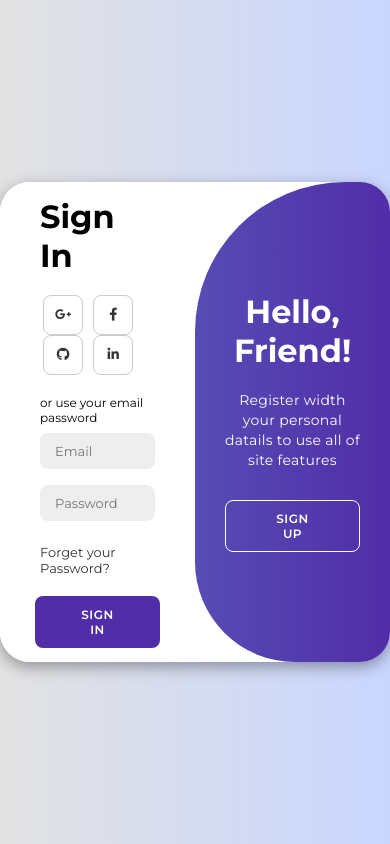
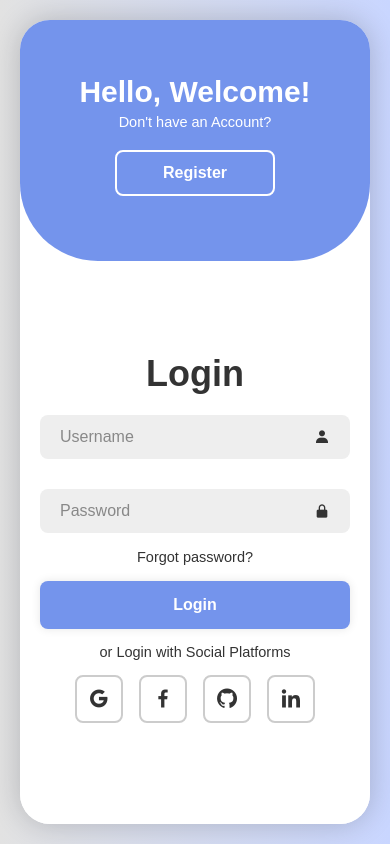
Before and after one commit to Progetti-Universita/tech_web, a website: page Login_registrazione/index.html in a window 390 px wide. Drawn offline with nearby package versions, Linux system fonts and the light colour scheme; a web font is replaced by a local one.

Commit message:
apportate modifiche alla pagina login/registrazione da statico a Responsive
scritte e colori da modificare

```diff
--- a/Login_registrazione/index.html
+++ b/Login_registrazione/index.html
@@ -2,63 +2,86 @@
 <html lang="en">
 <head>
     <meta charset="UTF-8">
-<meta name="viewport" content="width=device-width", initial-scale="1.0">
-<link rel="stylesheet" href="https://cdnjs.cloudflare.com/ajax/libs/font-awesome/6.4.2/css/all.min.css">
+    <meta name="viewport" content="width=device-width, initial-scale=1.0">
+    <title>Login - Registration_Responsive</title>
+    <link href="https://unpkg.com/boxicons@2.1.4/css/boxicons.min.css" rel="stylesheet">
     <link rel="stylesheet" href="style.css">
-<title>Document</title>
 </head>
 <body>
 
-    <div class="container" id="container">
-        <div class="form-container sign-up">
-            <form>
-                <h1>Create Account</h1>
+    <div class="container">
+        <div class="form-box login">
+            <form action="">
+                <h1>Login</h1>
+                <div class="input-box">
+                    <input type="text" placeholder="Username" required>
+                    <i class="bx bxs-user"></i>
+                </div>
+                <div class="input-box">
+                    <input type="password" placeholder="Password" required>
+                    <i class="bx bxs-lock-alt"></i>
+                </div>
+                <div class="forgot-link">
+                    <a href="#">Forgot password?</a>
+                </div>
+                <button type="submit" class="btn">Login</button>
+                <p>or Login with Social Platforms</p>
                 <div class="social-icons">
-                <a href="#" class="icon"><i class="fa-brands fa-google-plus-g"></i></a>
-                <a href="#" class="icon"><i class="fa-brands fa-facebook-f"></i></a>
-                <a href="#" class="icon"><i class="fa-brands fa-github"></i></a>
-                <a href="#" class="icon"><i class="fa-brands fa-linkedin-in"></i></a>
+                    <a href="#"><i class="bx bxl-google"></i></a>
+                    <a href="#"><i class="bx bxl-facebook"></i></a>
+                    <a href="#"><i class="bx bxl-github"></i></a>
+                    <a href="#"><i class="bx bxl-linkedin"></i></a>
                 </div>
-         <span>or use your email for registration</span>
-         <input type="text" placeholder="name">
-         <input type="email" placeholder="Email">
-         <input type="password" placeholder="Password">
-         <button>Sign Up</button>
             </form>
+
         </div>
-    <div class="form-container sign-in">
-        <form>
-            <h1>Sign In</h1>
+
+        <div class="form-box register">
+            <form action="">
+                <h1>Registration</h1>
+                <div class="input-box">
+                    <input type="text" placeholder="Username" required>
+                    <i class="bx bxs-user"></i>
+                </div>
+                <div class="input-box">
+                    <input type="email" placeholder="Email" required>
+                    <i class="bx bxs-envelope"></i>
+                </div>
+                <div class="input-box">
+                    <input type="password" placeholder="Password" required>
+                    <i class="bx bxs-lock-alt"></i>
+                </div>
+                <button type="submit" class="btn">Register</button>
+                <p>or Register with Social Platforms</p>
                 <div class="social-icons">
-            <a href="#" class="icon"><i class="fa-brands fa-google-plus-g"></i></a>
-            <a href="#" class="icon"><i class="fa-brands fa-facebook-f"></i></a>
-            <a href="#" class="icon"><i class="fa-brands fa-github"></i></a>
-            <a href="#" class="icon"><i class="fa-brands fa-linkedin-in"></i></a>
+                    <a href="#"><i class="bx bxl-google"></i></a>
+                    <a href="#"><i class="bx bxl-facebook"></i></a>
+                    <a href="#"><i class="bx bxl-github"></i></a>
+                    <a href="#"><i class="bx bxl-linkedin"></i></a>
                 </div>
-     <span>or use your email password</span>
-     <input type="email" placeholder="Email">
-     <input type="password" placeholder="Password">
-     <a href="#">Forget your Password?</a>
-     <button>Sign In</button>
             </form>
+
         </div>
-<div class="toggle-container">
-<div class="toggle">
+
+        <div class="toggle-box">
             <div class="toggle-panel toggle-left">
-    <h1>Welcome Back!</h1>
-    <p>Enter your personal datails to use all of site features</p>
-    <button class="hidden" id="login">Sign In</button>
+                <h1>Hello, Welcome!</h1>
+                <p>Don't have an Account?</p>
+                <button class="btn register-btn">Register</button>
             </div>
             <div class="toggle-panel toggle-right">
-    <h1>Hello, Friend!</h1>
-    <p>Register width your personal datails to use all of site features</p>
-    <button class="hidden" id="register">Sign Up</button>
- </div>
+                <h1>Welcome Back!</h1>
+                <p>Already have an Account?</p>
+                <button class="btn login-btn">Login</button>
             </div>
         </div>
     </div>
 
+
+
+
+
+
     <script src="script.js"></script>
-
 </body>
 </html>
--- a/Login_registrazione/style.css
+++ b/Login_registrazione/style.css
@@ -1,216 +1,267 @@
-@import url('https://fonts.googleapis.com/css2?family=Montserrat:wght@300;400;500;600;700&display=swap');
+@import url("https://fonts-googleapis.com/css2?family=Poppins:wght@300;400;500;600;700;800;900&display=swap");
 
 *{
-margin: 0;
-padding: 0;
-box-sizing: border-box;
-font-family: 'Montserrat',sans-serif;
+    margin: 0;
+    padding: 0;
+    box-sizing: border-box;
+    font-family: 'Poppins', sans-serif;
+}
+
+body{
+    display: flex;
+    justify-content: center;
+    align-items: center;
+    min-height: 100vh;
+    background: linear-gradient(90deg, #e2e2e2, #c9d6ff);
+}
+
+.container{
+    position: relative;
+    width : 850px;
+    height : 550px;
+    background : #fff;
+    border-radius : 30px;
+    box-shadow : 0 0 30px rgba(0, 0, 0, .2);
+    overflow: hidden;
+    margin: 20px;
+}
+
+.form-box{
+    position: absolute;
+    right: 0;
+    width: 50%;
+    height: 100%;
+    background: #fff;
+    display: flex;
+    align-items: center;
+    color: #333;
+    text-align: center;
+    padding: 40px;
+    z-index: 1;
+    transition: .6s ease-in-out 1.2s, visibility 0s 1s;
+}
+
+.container.active .form-box{
+    right: 50%;
+}
+
+.form-box.register{
+    visibility: hidden;
+}
+
+.container.active .form-box.register{
+    visibility: visible;
+}
+
+form{
+    width: 100%;
+}
+
+.container h1{
+    font-size: 36px;
+    margin: -10px 0;
+}
+
+.input-box{
+    position: relative;
+    margin: 30px 0;
+}
+
+.input-box input{
+    width: 100%;
+    padding: 13px 50px 13px 20px;
+    background: #eee;
+    border-radius: 8px;
+    border: none;
+    outline: none;
+    font-size: 16px;
+    color: #333;
+    font-weight: 500;
+}
+
+.input-box input::placeholder {
+    color: #888;
+    font-weight: 400;
 
 }
 
-body{
-    background-color: #c9d6ff;
-    background: linear-gradient(to right,#e2e2e2,#c9d6ff);
-    display: flex;
-    align-items: center;
-    justify-content: center;
-    flex-direction: column;
-    height: 100vh;
-
+.input-box i{
+    position: absolute;
+    right: 20px;
+    top: 50%;
+    transform: translateY(-50%);
 }
 
-.container{
-    background-color: #fff;
-    border-radius: 30px;
-    box-shadow: 0 5px 15px rgba(0, 0, 0, 0.35);
-    position: relative;
-    overflow: hidden;
-    width: 768px;
-    max-width: 100%;
-    min-height: 480px;
+.forgot-link{
+    margin: -15px 0 15px;
+}
+
+.forgot-link a{
+    font-size: 14.5px;
+    color: #333;
+    text-decoration: none;
+}
+
+.btn{
+    width: 100%;
+    height: 48px;
+    background: #7494ec;
+    border-radius: 8px;
+    box-shadow: 0 0 10px rgba(0, 0, 0, .1);
+    border: none;
+    cursor: pointer;
+    font-size: 16px;
+    color: #fff;
+    font-weight: 600;
 }
 
 .container p{
-    font-size: 14px;
-    line-height: 20px;
-    letter-spacing: 0.3px;
-    margin: 20px 0;
-}
-
-.container span{
-    font-size: 12px;
-
-}
-
-.container a{
-    color: #333;
-    font-size: 13px;
-    text-decoration: none;
-    margin: 15px 0 10px;
-
-}
-
-.container button{
-    background-color: #512da8;
-    color: #fff;
-    font-size: 12px;
-    padding: 10px 45px;
-    border: 1px solid transparent;
-    border-radius: 8px;
-    font-weight: 600;
-    letter-spacing: 0.5px;
-    text-transform: uppercase;
-    margin-top: 10px;
-    cursor: pointer;
-}
-
-.container button.hidden{
-    background-color: transparent;
-    border-color: #fff;
-
-}
-
-.container form{
-    background-color: #fff;
-    display: flex;
-    align-items: center;
-    justify-content: center;
-    flex-direction: column;
-    padding: 0 40px;
-    height: 100%;
-
-}
-
-.container input{
-   background-color: #eee;
-   border: none;
-   margin: 8px 0;
-   padding: 10px 15px;
-   font-size: 13px;
-   border-radius: 8px;
-   width: 100%;
-   outline: none;
-}
-
-.form-container{
-    position: absolute;
-    top: 0;
-    height: 100%;
-    transition: all 0.6s ease-in-out;
-
-}
-
-.sign-in{
-    left: 0;
-    width: 50%;
-    z-index: 2;
-}
-
-.container.active .sign-in{
-    transform: translateX(100%);
-}
-
-.sign-up{
-   left: 0;
-   width: 50%;
-   opacity: 0;
-   z-index: 1;
-}
-
-.container.active .sign-up{
-   transform: translateX(100%);
-   opacity: 1;
-   z-index: 5;
-   animation: move 0.6s;
-}
-
-@keyframes move{
-   0%, 49.99%{
-    opacity: 0;
-    z-index: 1;
-   }
-   50%, 100%{
-    opacity: 1;
-    z-index: 5;
-   }
+    font-size: 14.5px;
+    margin: 15px 0;
 }
 
 .social-icons{
-   margin: 20px 0;
+    display: flex;
+    justify-content: center;
 }
 
 .social-icons a{
-    border: 1px solid #ccc;
-    border-radius: 20%;
     display: inline-flex;
-    justify-content: center;
-    align-items: center;
-    margin: 0 3px;
-    width: 40px;
-    height: 40px;
+    padding: 10px;
+    border: 2px solid #ccc;
+    border-radius: 8px;
+    font-size: 24px;
+    color: #333;
+    text-decoration: none;
+    margin: 0 8px;
 }
 
-.toggle-container{
+.toggle-box{
     position: absolute;
-    top: 0;
-    left: 50%;
-    width: 50%;
+    width: 100%;
     height: 100%;
-    overflow: hidden;
-    transition: all 0.6s ease-in-out;
-    border-radius: 150px 0 0 100px;
-    z-index: 1000;
 }
 
-.container.active .toggle-container{
-    transform: translateX(-100%);
-    border-radius: 0 150px 100px 0;
+.toggle-box::before{
+    content: '';
+    position: absolute;
+    left: -250%;
+    width: 300%;
+    height: 100%;
+    background: #7494ec;
+    border-radius: 150px;
+    z-index: 2;
+    transition: 1.8s ease-in-out;
 }
 
-.toggle{
-    background-color: #512da8;
-    height: 100%;
-    background: linear-gradient(to right, #5c6bc0, #512da8);
-    color: #fff;
-    position: relative;
-    left: -100%;
-    height: 100%;
-    width: 200%;
-    transform: translateX(0);
-    transition: all 0.6s ease-in-out;
-}
-
-.container.active .toggle{
-    transform: translateX(50%);
+.container.active .toggle-box::before{
+    left: 50%;
 }
 
 .toggle-panel{
     position: absolute;
     width: 50%;
     height: 100%;
+    color: #fff;
     display: flex;
+    flex-direction: column;
+    justify-content: center;
     align-items: center;
-    justify-content: center;
-    flex-direction: column;
-    padding: 0 30px;
-    text-align: center;
-    top: 0;
-    transform: translateX(0);
-    transition: all 0.6s ease-in-out;
-
+    z-index: 2;
+    transition: .6s ease-in-out;
 }
 
-.toggle-left{
-    transform: translateX(-200%);
+.toggle-panel.toggle-left{
+    left: 0;
+    transition-delay: 1.2s;
 }
 
-.container.active .toggle-left{
-    transform: translateX(0);
+.container.active .toggle-panel.toggle-left{
+    left: -50%;
+    transition-delay: .6s;
 }
 
-.toggle-right{
+.toggle-panel.toggle-right{
+    right: -50%;
+    transition-delay: .6s;
+}
+
+.container.active .toggle-panel.toggle-right{
     right: 0;
+    transition-delay: 1.2s;
 }
-.container.active .toggle-right{
-    transform: translateX(200%);
+
+.toggle-panel p{
+    margin-bottom: 20px;
 }
+
+.toggle-panel .btn{
+    width: 160px;
+    height: 46px;
+    background: transparent;
+    border: 2px solid #fff;
+    box-shadow: none;
+}
+
+@media screen and (max-width: 650px) {
+    .container {
+        height: calc(100vh - 40px);
+    }
+
+    .form-box{
+        bottom: 0;
+        width: 100%;
+        height: 70%;
+    }
+
+    .container.active .form-box{
+        right: 0;
+        bottom: 30%;
+    }
+
+    .toggle-box::before{
+        left: 0;
+        top: -270%;
+        width: 100%;
+        height: 300%;
+        border-radius: 20vw;
+    }
+
+    .container.active .toggle-box::before{
+        left: 0;
+        top: 70%;
+    }
+
+    .toggle-panel{
+        width: 100%;
+        height: 30%;
+    }
+
+    .toggle-panel.toggle-left{
+        top: 0;
+    }
+
+    .container.active .toggle-panel.toggle-left{
+        top: -30%;
+        left: 0;
+    }
+
+    .toggle-panel.toggle-right{
+        right: 0;
+        bottom: -30%;
+    }
+
+    .container.active .toggle-panel.toggle-right{
+        bottom: 0;
+    }
+}
+
+@media screen and (max-width:400px){
+    .form-box{
+        padding: 20px;
+    }
+
+    .toggle-panel h1{
+        font-size: 30px;
+    }
+}
```
Also changed, not shown: Login_registrazione/script.js (+7 -10 lines). Lines whose indentation alone changed are shown as unchanged.
